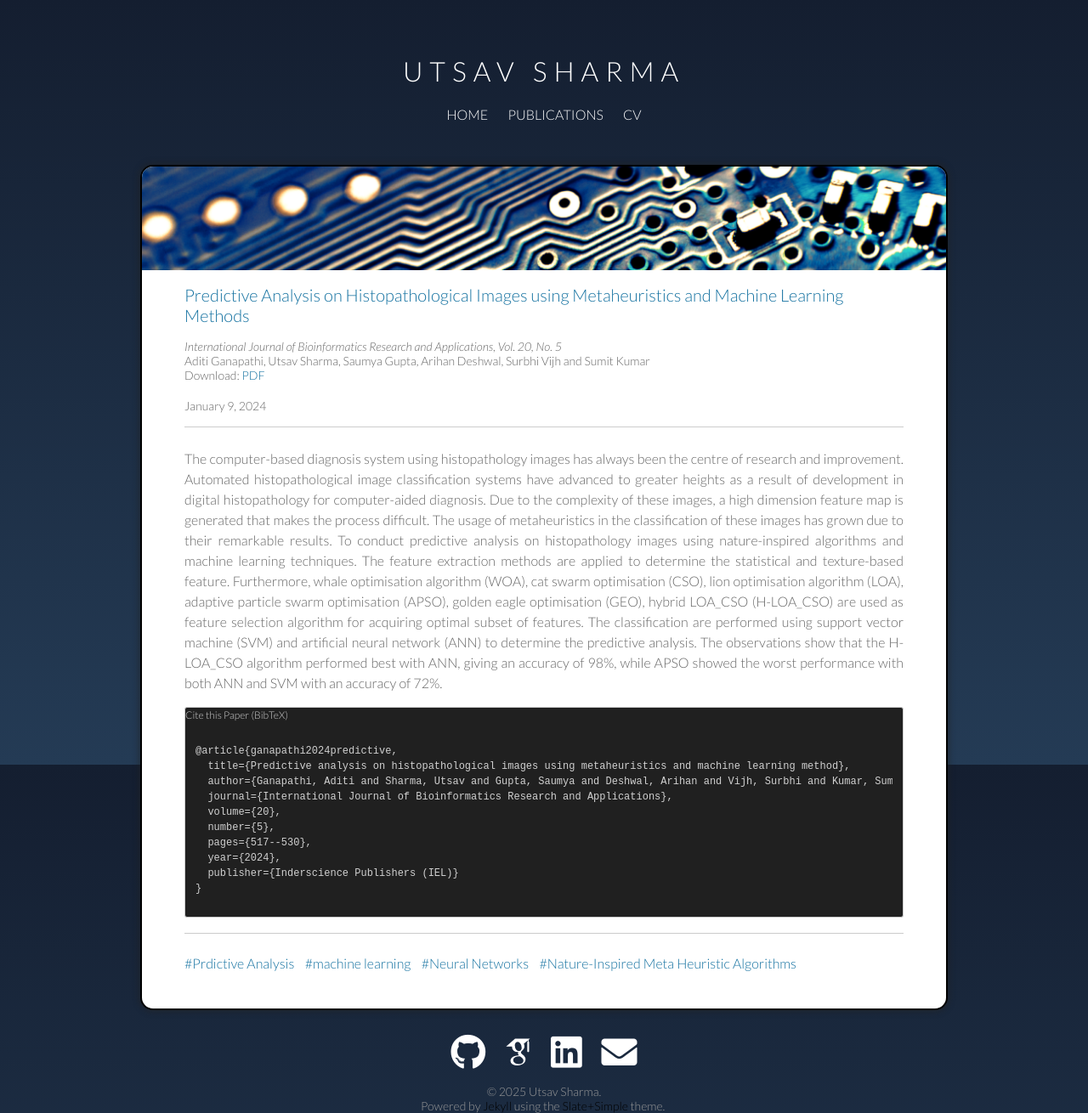
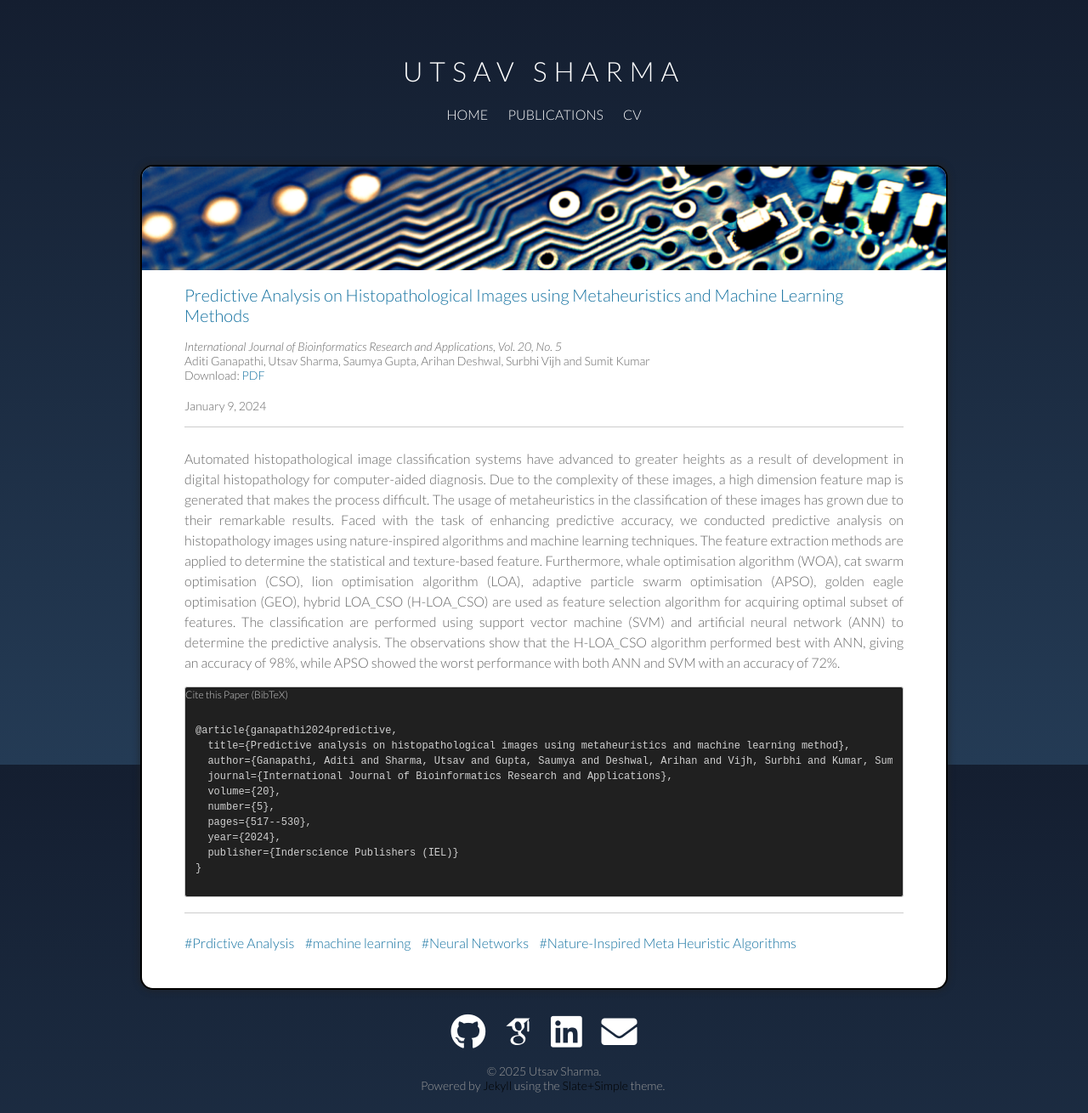
Before and after one commit to utsav-sharma2020/utsav-sharma2020.github.io, a Jekyll site: the page built from publications/_posts/2024-01-09-Predictive.md, in a window 1280 px wide. Shown: the whole page at 85% size. Built offline with Jekyll 4.4.1, drawn with Linux system fonts in a browser that asks for light colours; some web fonts are replaced; after the commit the page ends 1286 px from its top, so only the background shows below that.

Commit message:
Update 2024-01-09-Predictive.md

```diff
--- a/publications/_posts/2024-01-09-Predictive.md
+++ b/publications/_posts/2024-01-09-Predictive.md
@@ -15,9 +15,7 @@ tags: [Prdictive Analysis, machine learning, Neural Networks, Nature-Inspired Me
 date: 2024-01-09
 ---
 
-The computer-based diagnosis system using histopathology images has always been the centre of research and improvement. Automated histopathological image classification systems have advanced to greater heights as a result of development in digital histopathology for computer-aided
-diagnosis. Due to the complexity of these images, a high dimension feature map is generated that makes the process difficult. The usage of metaheuristics in the classification of these images has grown due to their remarkable results. To conduct predictive analysis on histopathology images using nature-inspired algorithms and machine learning techniques. The feature extraction methods are applied to determine the statistical and texture-based feature. Furthermore,
-whale optimisation algorithm (WOA), cat swarm optimisation (CSO), lion optimisation algorithm (LOA), adaptive particle swarm optimisation (APSO), golden eagle optimisation (GEO), hybrid LOA_CSO (H-LOA_CSO) are used as feature selection algorithm for acquiring optimal subset of features. The classification are performed using support vector machine (SVM) and artificial
+Automated histopathological image classification systems have advanced to greater heights as a result of development in digital histopathology for computer-aided diagnosis. Due to the complexity of these images, a high dimension feature map is generated that makes the process difficult. The usage of metaheuristics in the classification of these images has grown due to their remarkable results. Faced with the task of enhancing predictive accuracy, we conducted predictive analysis on histopathology images using nature-inspired algorithms and machine learning techniques. The feature extraction methods are applied to determine the statistical and texture-based feature. Furthermore, whale optimisation algorithm (WOA), cat swarm optimisation (CSO), lion optimisation algorithm (LOA), adaptive particle swarm optimisation (APSO), golden eagle optimisation (GEO), hybrid LOA_CSO (H-LOA_CSO) are used as feature selection algorithm for acquiring optimal subset of features. The classification are performed using support vector machine (SVM) and artificial
 neural network (ANN) to determine the predictive analysis. The observations show that the H-LOA_CSO algorithm performed best with ANN, giving an accuracy of 98%, while APSO showed the worst performance with both ANN and SVM with an accuracy of 72%.
 
 <div class="language-plaintext highlighter-rouge">
```
